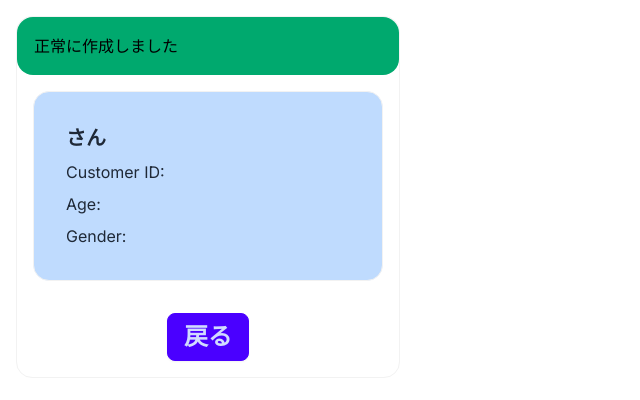
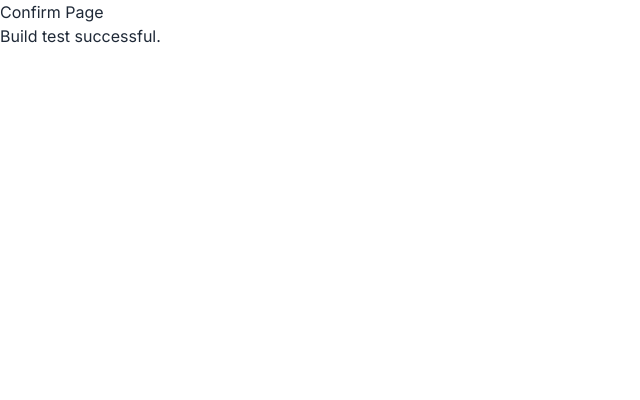
Before and after one commit to hamasan-10/250608_deploy_frontend, a Next.js app: page /customers/create/confirm in a window 1280 px wide. Shown: the top 400 px of the page, without its empty margins (0-640 px from the left). Built offline with nearby package versions, Linux system fonts and the light colour scheme; no server answers.

Commit message:
confirm test

```diff
--- a/src/app/customers/create/confirm/page.jsx
+++ b/src/app/customers/create/confirm/page.jsx
@@ -1,34 +1,49 @@
-"use client";
-export const dynamic = 'force-dynamic'; // ← ★これを追加する
-import OneCustomerInfoCard from "@/app/components/one_customer_info_card.jsx";
-import fetchCustomer from "./fetchCustomer";
-import { useRouter, useSearchParams } from "next/navigation";
-import { useEffect, useState } from "react";
+// page.jsx (デバッグ用)
+
+'use client';
+export const dynamic = 'force-dynamic';
 
 export default function ConfirmPage() {
-  const router = useRouter();
-  const customer_id = useSearchParams().get("customer_id");
-  const [customer, setCustomer] = useState(null);
-
-  useEffect(() => {
-    const fetchAndSetCustomer = async () => {
-      const customerData = await fetchCustomer(customer_id);
-      setCustomer(customerData);
-    };
-    fetchAndSetCustomer();
-  }, []);
-
   return (
-    <>
-      <div className="card bordered bg-white border-blue-200 border-2 max-w-sm m-4">
-        <div className="alert alert-success p-4 text-center">
-          正常に作成しました
-        </div>
-        <OneCustomerInfoCard {...customer} />
-        <button onClick={() => router.push("./../../customers")}>
-          <div className="btn btn-primary m-4 text-2xl">戻る</div>
-        </button>
-      </div>
-    </>
+    <div>
+      <h1>Confirm Page</h1>
+      <p>Build test successful.</p>
+    </div>
   );
 }
+
+
+// "use client";
+// export const dynamic = 'force-dynamic'; // ← ★これを追加する
+// import OneCustomerInfoCard from "@/app/components/one_customer_info_card.jsx";
+// import fetchCustomer from "./fetchCustomer";
+// import { useRouter, useSearchParams } from "next/navigation";
+// import { useEffect, useState } from "react";
+
+// export default function ConfirmPage() {
+//   const router = useRouter();
+//   const customer_id = useSearchParams().get("customer_id");
+//   const [customer, setCustomer] = useState(null);
+
+//   useEffect(() => {
+//     const fetchAndSetCustomer = async () => {
+//       const customerData = await fetchCustomer(customer_id);
+//       setCustomer(customerData);
+//     };
+//     fetchAndSetCustomer();
+//   }, []);
+
+//   return (
+//     <>
+//       <div className="card bordered bg-white border-blue-200 border-2 max-w-sm m-4">
+//         <div className="alert alert-success p-4 text-center">
+//           正常に作成しました
+//         </div>
+//         <OneCustomerInfoCard {...customer} />
+//         <button onClick={() => router.push("./../../customers")}>
+//           <div className="btn btn-primary m-4 text-2xl">戻る</div>
+//         </button>
+//       </div>
+//     </>
+//   );
+// }
```
